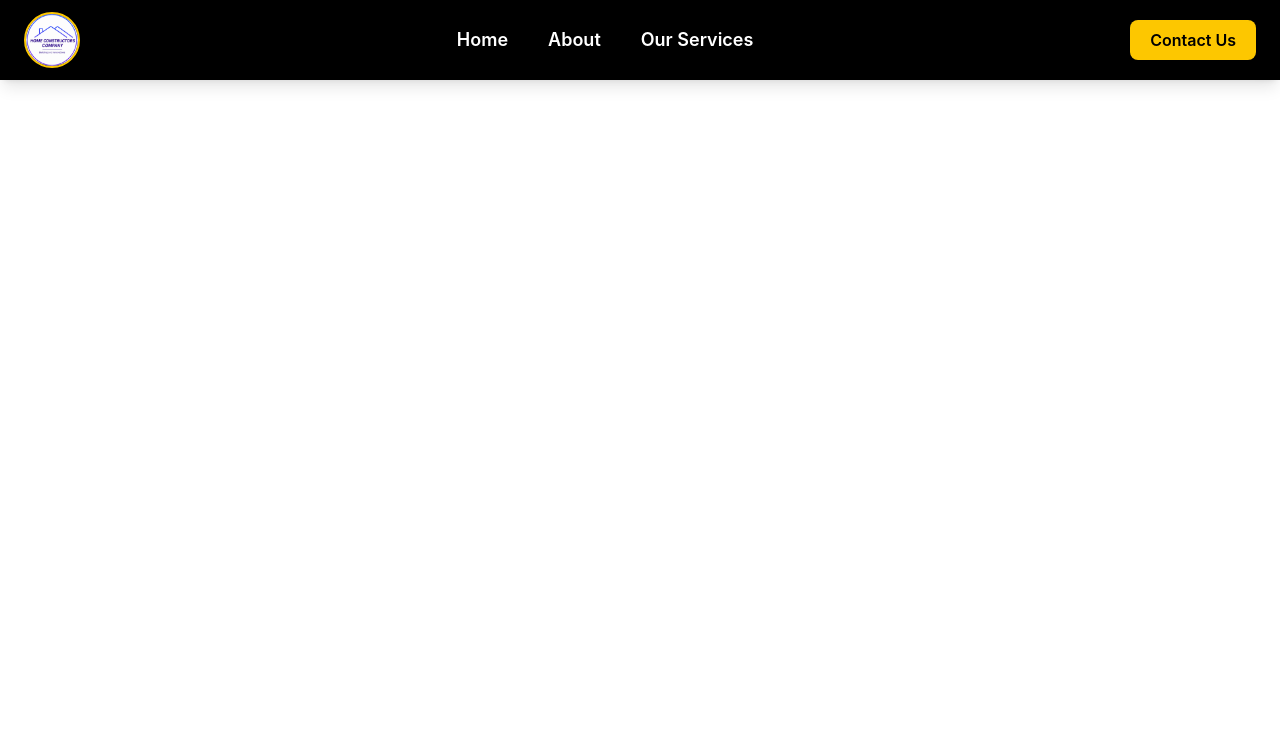
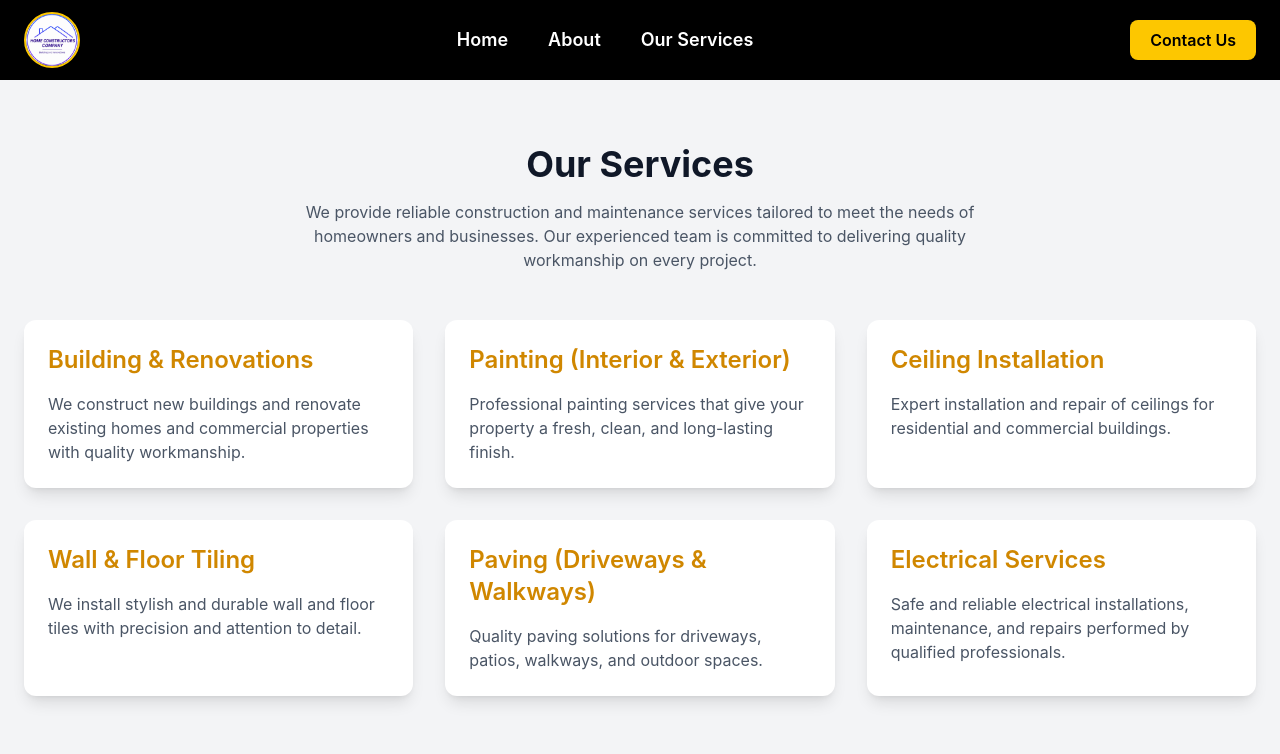
Before and after one commit to eliasmtisie4321/HOME-CONSTRUCTORS, a React (Vite) app: page /ourservice in a window 1280 px wide. Shown: the top 754 px of the page. Built offline with nearby package versions, Linux system fonts and the light colour scheme.

Commit message:
our service

```diff
--- a/src/App.jsx
+++ b/src/App.jsx
@@ -2,6 +2,7 @@ import { Routes, Route } from "react-router-dom";
 import Navbar from "./navbar";
 import Home from "./home";
 import About from "./about";
+import Ourservice from "./ourservice"
 
 function App() {
   return (
@@ -11,6 +12,7 @@ function App() {
       <Routes>
         <Route path="/" element={<Home />} />
         <Route path="/about" element={<About />} />
+        <Route path="/ourservice" element={<Ourservice/>}/>
       </Routes>
     </>
   );
--- /dev/null
+++ b/src/ourservice.jsx
@@ -0,0 +1,73 @@
+function Services() {
+  const services = [
+    {
+      title: "Building & Renovations",
+      description:
+        "We construct new buildings and renovate existing homes and commercial properties with quality workmanship.",
+    },
+    {
+      title: "Painting (Interior & Exterior)",
+      description:
+        "Professional painting services that give your property a fresh, clean, and long-lasting finish.",
+    },
+    {
+      title: "Ceiling Installation",
+      description:
+        "Expert installation and repair of ceilings for residential and commercial buildings.",
+    },
+    {
+      title: "Wall & Floor Tiling",
+      description:
+        "We install stylish and durable wall and floor tiles with precision and attention to detail.",
+    },
+    {
+      title: "Paving (Driveways & Walkways)",
+      description:
+        "Quality paving solutions for driveways, patios, walkways, and outdoor spaces.",
+    },
+    {
+      title: "Electrical Services",
+      description:
+        "Safe and reliable electrical installations, maintenance, and repairs performed by qualified professionals.",
+    },
+  ];
+
+  return (
+    <section className="bg-gray-100 py-16">
+      <div className="max-w-7xl mx-auto px-6">
+        {/* Heading */}
+        <div className="text-center mb-12">
+          <h1 className="text-4xl font-bold text-gray-900">
+            Our Services
+          </h1>
+          <p className="mt-4 text-gray-600 max-w-2xl mx-auto">
+            We provide reliable construction and maintenance services
+            tailored to meet the needs of homeowners and businesses.
+            Our experienced team is committed to delivering quality
+            workmanship on every project.
+          </p>
+        </div>
+
+        {/* Services Grid */}
+        <div className="grid gap-8 md:grid-cols-2 lg:grid-cols-3">
+          {services.map((service, index) => (
+            <div
+              key={index}
+              className="bg-white rounded-xl shadow-lg p-6 hover:shadow-2xl transition duration-300"
+            >
+              <h2 className="text-2xl font-semibold text-yellow-600 mb-4">
+                {service.title}
+              </h2>
+
+              <p className="text-gray-600">
+                {service.description}
+              </p>
+            </div>
+          ))}
+        </div>
+      </div>
+    </section>
+  );
+}
+
+export default Services;
```
